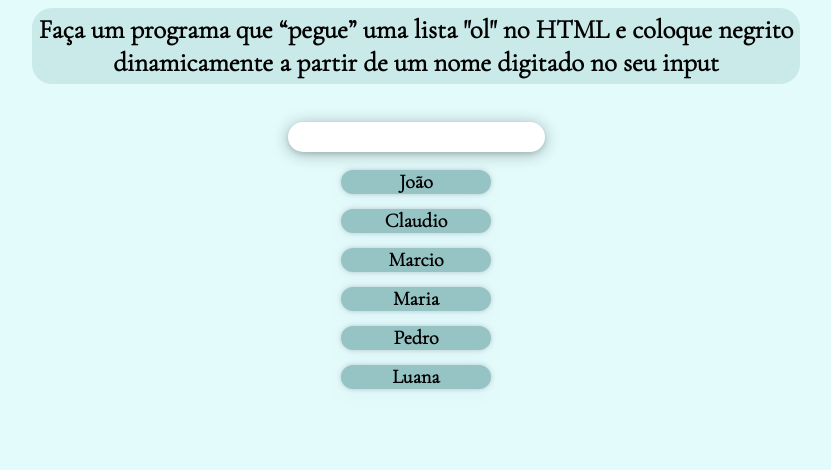
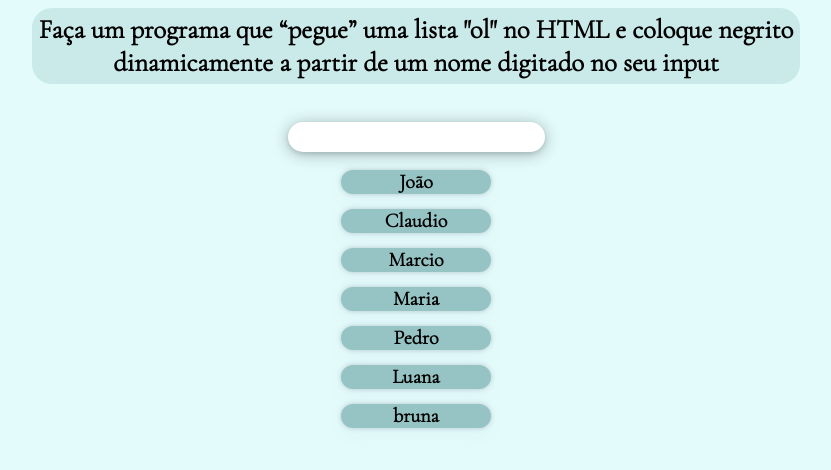
Before and after one commit to CarlaDeOliveira99/ExerciciosEmJavaScript, a plain HTML site: page Exe03/index.html in a window 1280 px wide. Shown: the whole page, without its empty margins (224-1055 px from the left). Drawn offline with nearby package versions, Linux system fonts and the light colour scheme.

Commit message:
acrescentado um nome em ol

```diff
--- a/Exe03/index.html
+++ b/Exe03/index.html
@@ -27,6 +27,7 @@
             <ol>Maria</ol>
             <ol>Pedro</ol>
             <ol>Luana</ol>
+            <ol>bruna</ol>
         </ul>
     </div>
 
```
